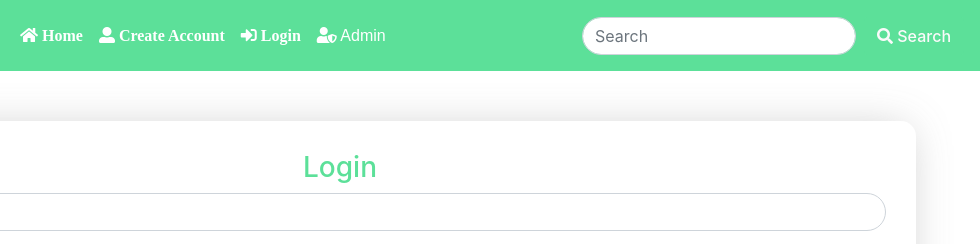
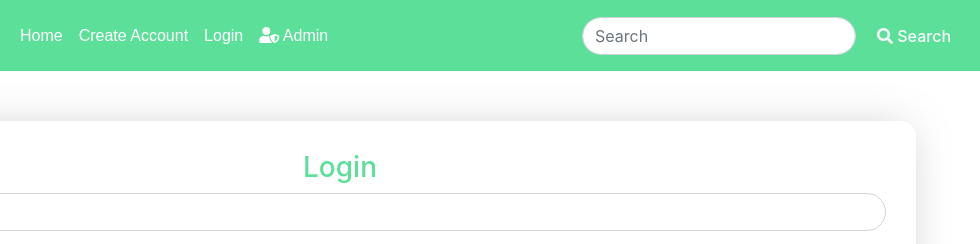
Before and after one commit to hillarykings/Piggy-Bank, a plain HTML site: page login.html in a window 1280 px wide. Shown: the top 244 px of the page, 300-1280 px from the left. Drawn offline with nearby package versions, Linux system fonts and the light colour scheme.

Commit message:
removing some fonAwesome Icons

```diff
--- a/login.html
+++ b/login.html
@@ -24,13 +24,13 @@
               <div class="collapse navbar-collapse" id="navbarTogglerDemo02">
                 <ul class="navbar-nav mr-auto mt-2 mt-lg-0">
                   <li class="nav-item active">
-                    <a class="nav-link" href="index.html"><i class="fas fa-home"> Home</i></a>
+                    <a class="nav-link" href="index.html">Home</a>
                   </li>
                   <li class="nav-item">
-                      <a class="nav-link" href="createacc.html"><i class="fas fa-user-alt"> Create Account</i></a>
+                      <a class="nav-link" href="createacc.html">Create Account</a>
                     </li>
                     <li class="nav-item">
-                          <a class="nav-link" href="login.html"><i class="fas fa-sign-in-alt"> Login</i><span class="sr-only active">(current)</span></a>
+                          <a class="nav-link" href="login.html">Login<span class="sr-only active">(current)</span></a>
                         </li>
                   <li class="nav-item">
                     <a class="nav-link" href="dashboard.html"><i class="fas fa-user-shield"></i> Admin</a>
```
Also changed, not shown: createacc.html (+3 -3 lines), index.html (+3 -3 lines).
